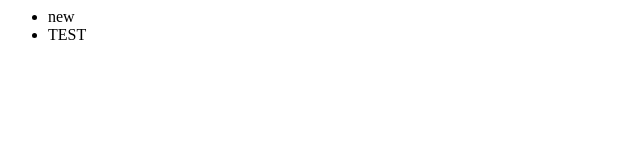
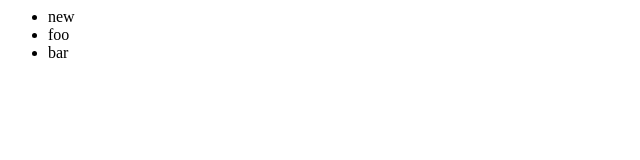
Before and after one commit to csbraun/csbTest, a plain HTML site: page index.html in a window 1280 px wide. Shown: the full height of the page, 0-640 px from the left. Drawn offline with Linux system fonts and the light colour scheme.

Commit message:
second commit testing esc : wq

```diff
--- a/index.html
+++ b/index.html
@@ -1,4 +1,5 @@
 <ul>
     <li>new</li>
-    <li>TEST</li>
+    <li>foo</li>
+    <li>bar</li>
 </ul>
```
